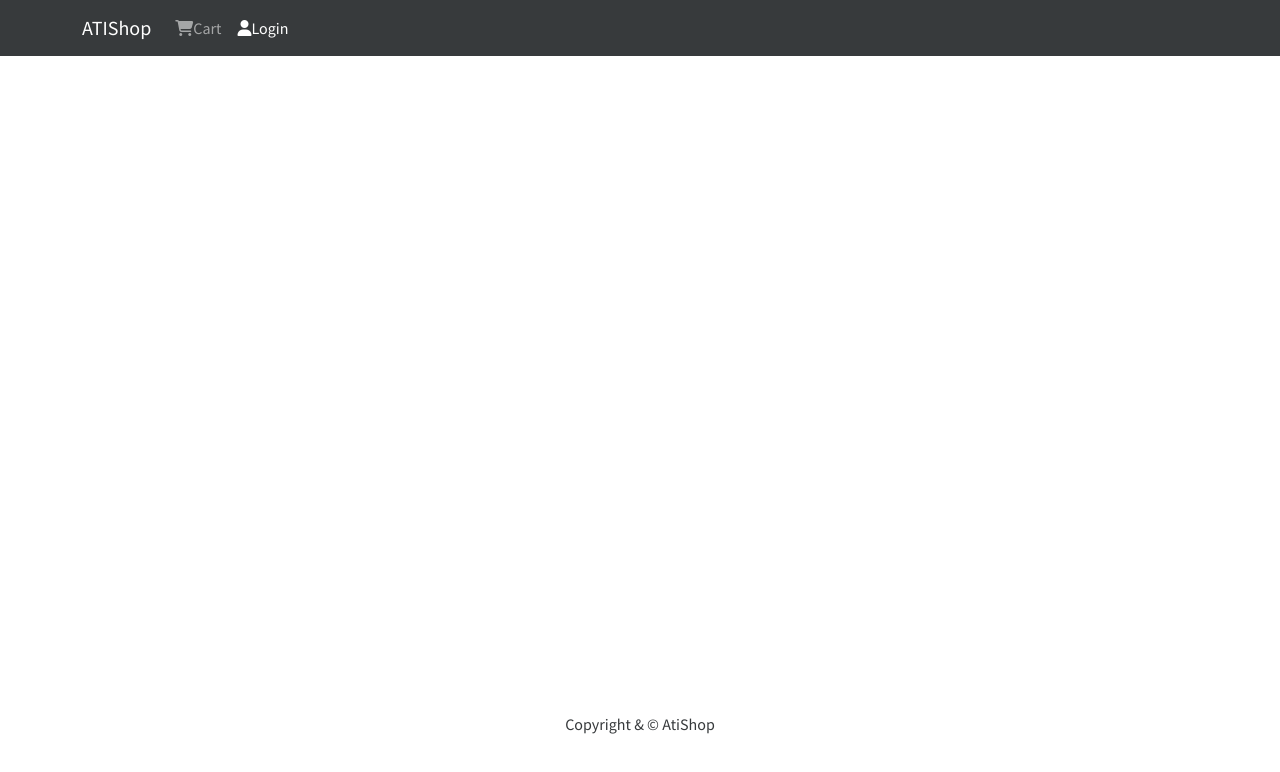
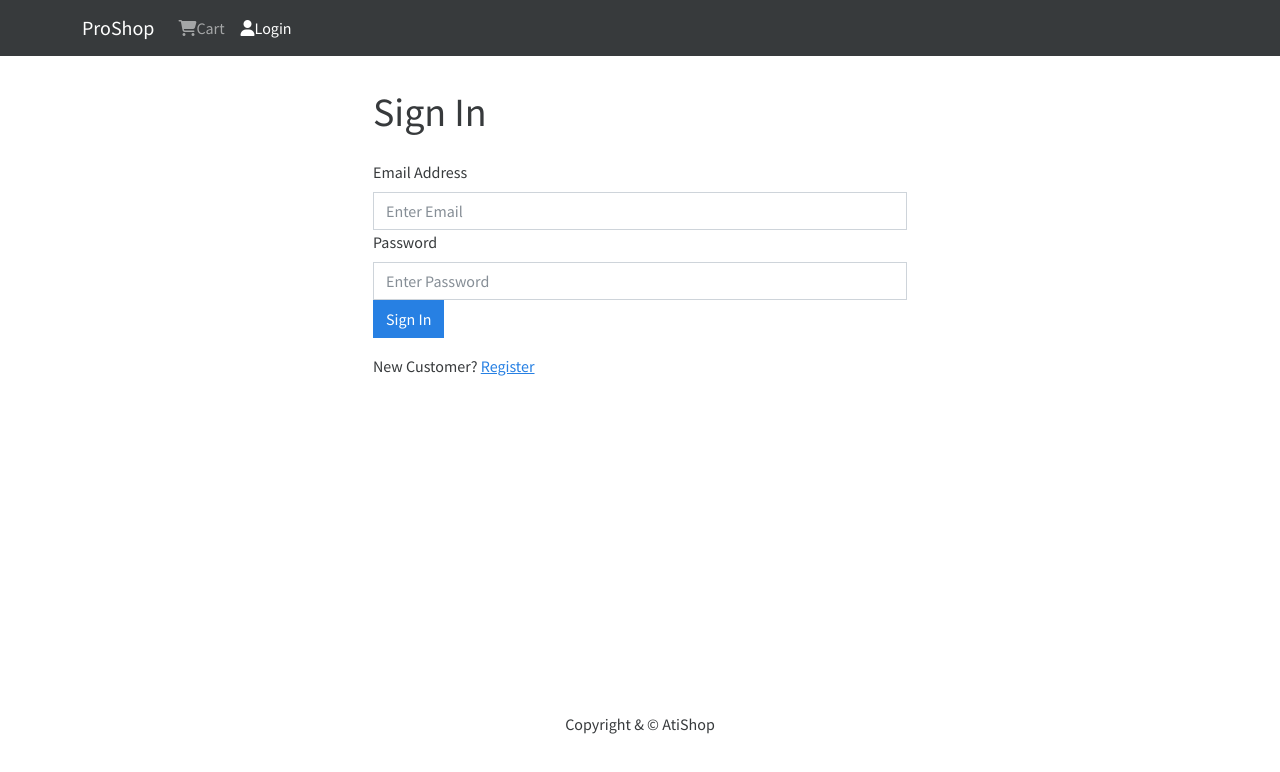
Before and after one commit to KeplerDE/Ecommerce_django_with_react_top, a React (Create React App) app in the folder react_django/frontend/: page /login in a window 1280 px wide. Shown: the top 772 px of the page. Built offline with nearby package versions, Linux system fonts and the light colour scheme.

Commit message:
LogOut in NavBar

```diff
--- a/react_django/frontend/src/App.js
+++ b/react_django/frontend/src/App.js
@@ -5,6 +5,7 @@
 import HomeScreen from "./screens/HomeScreen";
 import ProductScreen from "./screens/ProductScreen";
 import CartScreen from "./screens/CartScreen";
+import LoginScreen from './screens/LoginScreen'
 
 function App() {
   return (
@@ -14,7 +15,8 @@
         <Container>
           <Routes>
             {" "}
-            <Route path="/home" element={<HomeScreen />}  />
+            <Route path="" element={<HomeScreen />}  />
+            <Route path='/login' element={<LoginScreen />} />
             <Route path="/product/:id" element={<ProductScreen/>} />
             <Route path='/cart/:id?' element={<CartScreen/>} />
           </Routes>
--- a/react_django/frontend/src/actions/userActions.js
+++ b/react_django/frontend/src/actions/userActions.js
@@ -45,3 +45,9 @@
         })
     }
 }
+
+export const logout = () => (dispatch) => {
+    localStorage.removeItem('userInfo')
+    dispatch({ type: USER_LOGOUT })
+
+}
--- /dev/null
+++ b/react_django/frontend/src/components/FormContainer.js
@@ -0,0 +1,16 @@
+import React from 'react'
+import { Container, Row, Col } from 'react-bootstrap'
+
+function FormContainer({ children }) {
+    return (
+        <Container>
+            <Row className="justify-content-md-center">
+                <Col xs={12} md={6}>
+                    {children}
+                </Col>
+            </Row>
+        </Container>
+    )
+}
+
+export default FormContainer
--- a/react_django/frontend/src/components/Header.js
+++ b/react_django/frontend/src/components/Header.js
@@ -1,31 +1,73 @@
 import React from 'react'
-import { Navbar, Nav, Container, Row} from 'react-bootstrap'
+import { useDispatch, useSelector } from 'react-redux'
+import { Navbar, Nav, Container, Row, NavDropdown } from 'react-bootstrap'
 import { LinkContainer } from 'react-router-bootstrap'
+import { logout } from '../actions/userActions'
 
 function Header() {
+
+    const userLogin = useSelector(state => state.userLogin)
+    const { userInfo } = userLogin
+
+    const dispatch = useDispatch()
+
+    const logoutHandler = () => {
+        dispatch(logout())
+    }
+
     return (
         <header>
-      <Navbar bg="dark" variant="dark " expand="lg" collapseOnSelect>
-
+            <Navbar bg="dark" variant="dark" expand="lg" collapseOnSelect>
                 <Container>
-          <LinkContainer to='/home'>
-            <Navbar.Brand href="#home">ATIShop</Navbar.Brand>
+                    <LinkContainer to='/'>
+                        <Navbar.Brand>ProShop</Navbar.Brand>
                     </LinkContainer>
 
                     <Navbar.Toggle aria-controls="basic-navbar-nav" />
                     <Navbar.Collapse id="basic-navbar-nav">
-          <Nav className="me-auto">
+                        <Nav className="ml-auto">
+
                             <LinkContainer to='/cart'>
-              <Nav.Link><i className="fas fa-shopping-cart"></i>Cart</Nav.Link>
+                                <Nav.Link ><i className="fas fa-shopping-cart"></i>Cart</Nav.Link>
                             </LinkContainer>
 
+                            {userInfo ? (
+                                <NavDropdown title={userInfo.name} id='username'>
+                                    <LinkContainer to='/profile'>
+                                        <NavDropdown.Item>Profile</NavDropdown.Item>
+                                    </LinkContainer>
+
+                                    <NavDropdown.Item onClick={logoutHandler}>Logout</NavDropdown.Item>
+
+                                </NavDropdown>
+                            ) : (
                                     <LinkContainer to='/login'>
                                         <Nav.Link><i className="fas fa-user"></i>Login</Nav.Link>
                                     </LinkContainer>
+                                )}
+
+
+                            {userInfo && userInfo.isAdmin && (
+                                <NavDropdown title='Admin' id='adminmenue'>
+                                    <LinkContainer to='/admin/userlist'>
+                                        <NavDropdown.Item>Users</NavDropdown.Item>
+                                    </LinkContainer>
+
+                                    <LinkContainer to='/admin/productlist'>
+                                        <NavDropdown.Item>Products</NavDropdown.Item>
+                                    </LinkContainer>
+
+                                    <LinkContainer to='/admin/orderlist'>
+                                        <NavDropdown.Item>Orders</NavDropdown.Item>
+                                    </LinkContainer>
+
+                                </NavDropdown>
+                            )}
+
+
                         </Nav>
                     </Navbar.Collapse>
                 </Container>
-
             </Navbar>
         </header>
     )
--- a/react_django/frontend/src/screens/HomeScreen.js
+++ b/react_django/frontend/src/screens/HomeScreen.js
@@ -27,7 +27,7 @@
 
 
         },[dispatch])
-//     const products = []        // короче из базы данных в редакс прилетают товары, но тут шляпа не отображается
+
 return (
   <div>
     <h1>Latest Products</h1>
--- /dev/null
+++ b/react_django/frontend/src/screens/LoginScreen.js
@@ -0,0 +1,82 @@
+import React, { useState, useEffect } from 'react'
+import { Link, useLocation, useNavigate } from 'react-router-dom'
+import { Form, Button, Row, Col } from 'react-bootstrap'
+import { useDispatch, useSelector } from 'react-redux'
+import Loader from '../components/Loader'
+import Message from '../components/Message'
+import FormContainer from '../components/FormContainer'
+import { login } from '../actions/userActions'
+
+function LoginScreen() {
+    const [email, setEmail] = useState('')
+    const [password, setPassword] = useState('')
+
+    const dispatch = useDispatch()
+    const location = useLocation();
+    const navigate = useNavigate();
+
+    const redirect = location.search ? location.search.split('=')[1] : '/'
+
+    const userLogin = useSelector(state => state.userLogin)
+    const { error, loading, userInfo } = userLogin
+
+    useEffect(() => {
+        if (userInfo) {
+            navigate(redirect)
+        }
+    }, [navigate, userInfo, redirect])
+
+    const submitHandler = (e) => {
+        e.preventDefault()
+        dispatch(login(email, password))
+    }
+
+    return (
+        <FormContainer>
+            <h1>Sign In</h1>
+            {error && <Message variant='danger'>{error}</Message>}
+            {loading && <Loader />}
+            <Form onSubmit={submitHandler}>
+
+                <Form.Group controlId='email'>
+                    <Form.Label>Email Address</Form.Label>
+                    <Form.Control
+                        type='email'
+                        placeholder='Enter Email'
+                        value={email}
+                        onChange={(e) => setEmail(e.target.value)}
+                    >
+                    </Form.Control>
+                </Form.Group>
+
+
+                <Form.Group controlId='password'>
+                    <Form.Label>Password</Form.Label>
+                    <Form.Control
+                        type='password'
+                        placeholder='Enter Password'
+                        value={password}
+                        onChange={(e) => setPassword(e.target.value)}
+                    >
+                    </Form.Control>
+                </Form.Group>
+
+                <Button type='submit' variant='primary'>
+                    Sign In
+                </Button>
+            </Form>
+
+            <Row className='py-3'>
+                <Col>
+                    New Customer? <Link
+                        to={redirect ? `/register?redirect=${redirect}` : '/register'}>
+                        Register
+                        </Link>
+                </Col>
+            </Row>
+
+        </FormContainer>
+    )
+}
+
+export default LoginScreen
```
Lines whose indentation alone changed are shown as unchanged.
